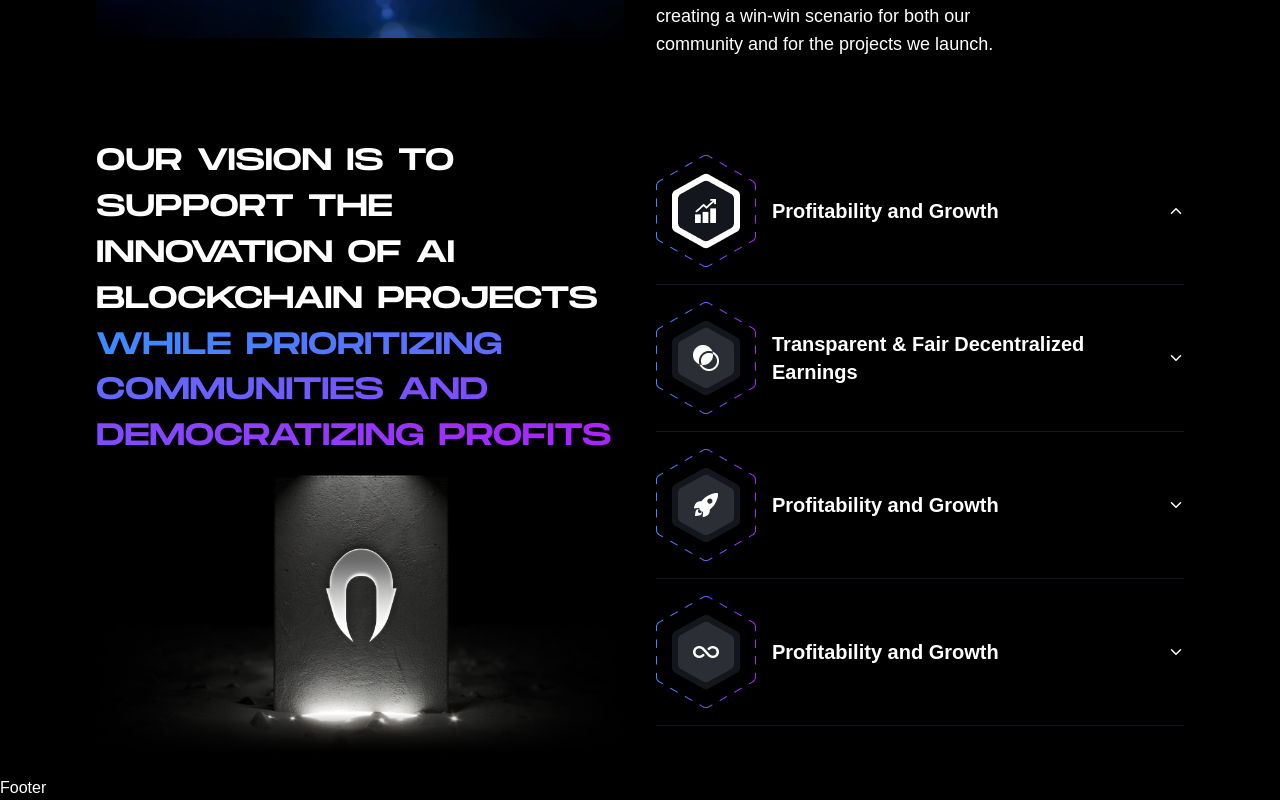
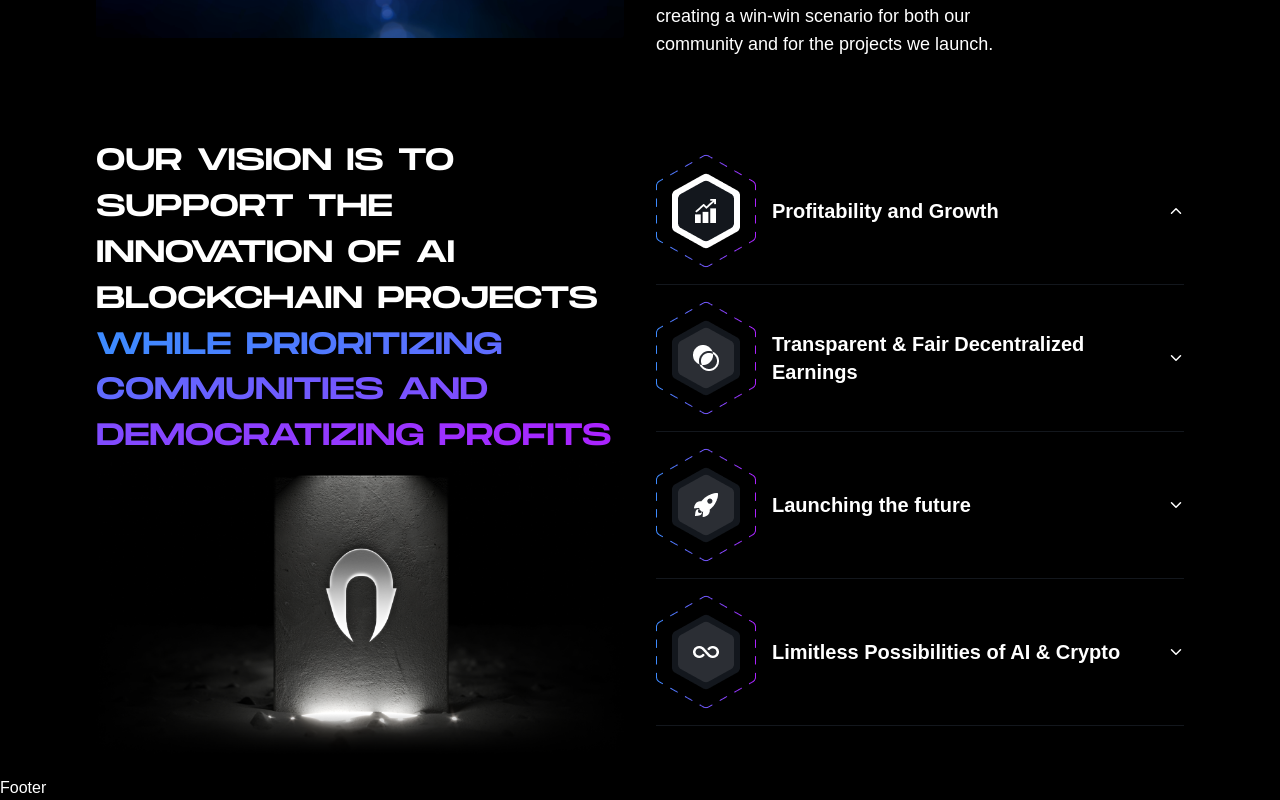
Before and after one commit to gift56/creon, a Next.js app: page / in a window 1280 px wide. Shown: the part 2090-2890 px from the top of the page. Built offline with nearby package versions, Linux system fonts and the light colour scheme.

Commit message:
completing everything

```diff
--- a/constant/index.ts
+++ b/constant/index.ts
@@ -15,13 +15,13 @@ export const visionData = [
   },
   {
     image: "/icons/visionIcon3.png",
-    title: "Profitability and Growth",
+    title: "Launching the future",
     answer:
       "CREON NFT and token holders are integral participants in the profit-sharing from our launched AI-based enterprises. We support the development of AI tools, ensuring a steady revenue stream, all while allowing early investors to enjoy the benefits of their support.",
   },
   {
     image: "/icons/visionIcon4.png",
-    title: "Profitability and Growth",
+    title: "Limitless Possibilities of AI & Crypto",
     answer:
       "The Creon AI Launchpad, an essential component of our initiative, represents a groundbreaking opportunity in the realm of AI and blockchain. It provides the first known platform for acquiring allocations in tokenized AI projects, offering our community of NFT and CREON token holders early access to innovative and promising AI endeavors.",
   },
```
